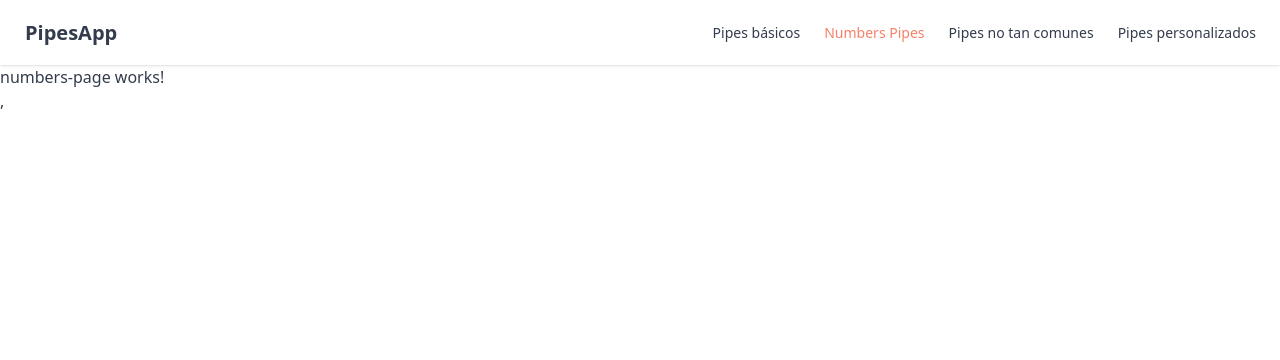
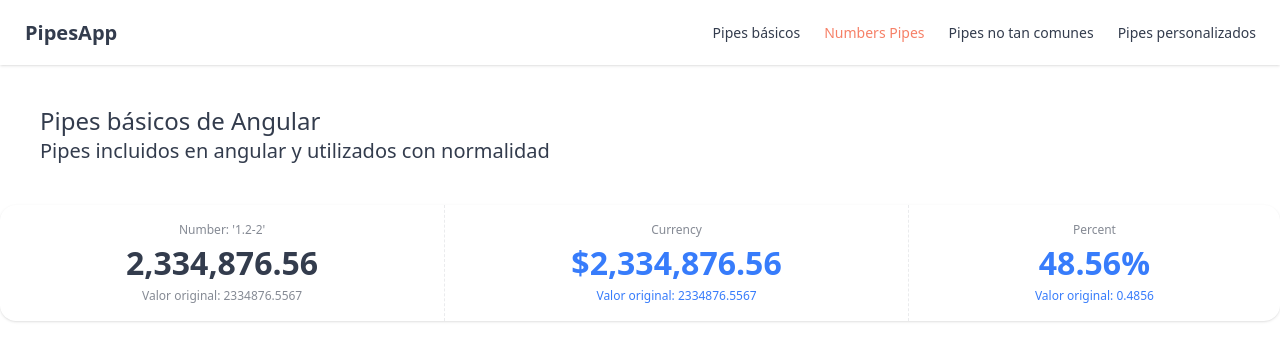
Before and after one commit to JhonCODEOWO/PipesApp, an Angular app: page /numbers in a window 1280 px wide. Shown: the top 360 px of the page. Built offline with nearby package versions, Linux system fonts and the light colour scheme.

Commit message:
Decimal, Percent and Currency pipes.

```diff
--- a/src/app/pages/numbers-page/numbers-page.component.html
+++ b/src/app/pages/numbers-page/numbers-page.component.html
@@ -1 +1,25 @@
-<p>numbers-page works!</p>,
+<section class="m-10">
+    <h1 class="text-2xl">Pipes básicos de Angular</h1>
+    <h3 class="text-xl">Pipes incluidos en angular y utilizados con normalidad</h3>
+</section>
+
+<div class="stats shadow w-full">
+    <div class="stat place-items-center">
+      <div class="stat-title">Number: '1.2-2'</div>
+      <!-- Number configurado para mostrar de 2 a 2 decimales -->
+      <div class="stat-value">{{totalSells() | number:'1.2-2'}}</div>
+      <div class="stat-desc">Valor original: {{totalSells()}}</div>
+    </div>
+
+    <div class="stat place-items-center">
+      <div class="stat-title">Currency</div>
+      <div class="stat-value text-secondary">{{totalSells() | currency:'CAD': 'symbol-narrow': '1.2-2' }}</div>
+      <div class="stat-desc text-secondary">Valor original: {{totalSells()}}</div>
+    </div>
+
+    <div class="stat place-items-center">
+      <div class="stat-title">Percent</div>
+      <div class="stat-value text-secondary">{{percent() | percent: '1.2-2'}}</div>
+      <div class="stat-desc text-secondary">Valor original: {{percent()}}</div>
+    </div>
+  </div>
--- a/src/app/pages/numbers-page/numbers-page.component.ts
+++ b/src/app/pages/numbers-page/numbers-page.component.ts
@@ -1,9 +1,13 @@
-import { ChangeDetectionStrategy, Component } from '@angular/core';
+import { CurrencyPipe, DecimalPipe, PercentPipe } from '@angular/common';
+import { ChangeDetectionStrategy, Component, signal } from '@angular/core';
 
 @Component({
   selector: 'app-numbers-page',
-  imports: [],
+  imports: [DecimalPipe, PercentPipe, CurrencyPipe],
   templateUrl: './numbers-page.component.html',
   changeDetection: ChangeDetectionStrategy.OnPush,
 })
-export default class NumbersPageComponent { }
+export default class NumbersPageComponent {
+  totalSells = signal(2_334_876.5567);
+  percent = signal(0.4856);
+}
```
